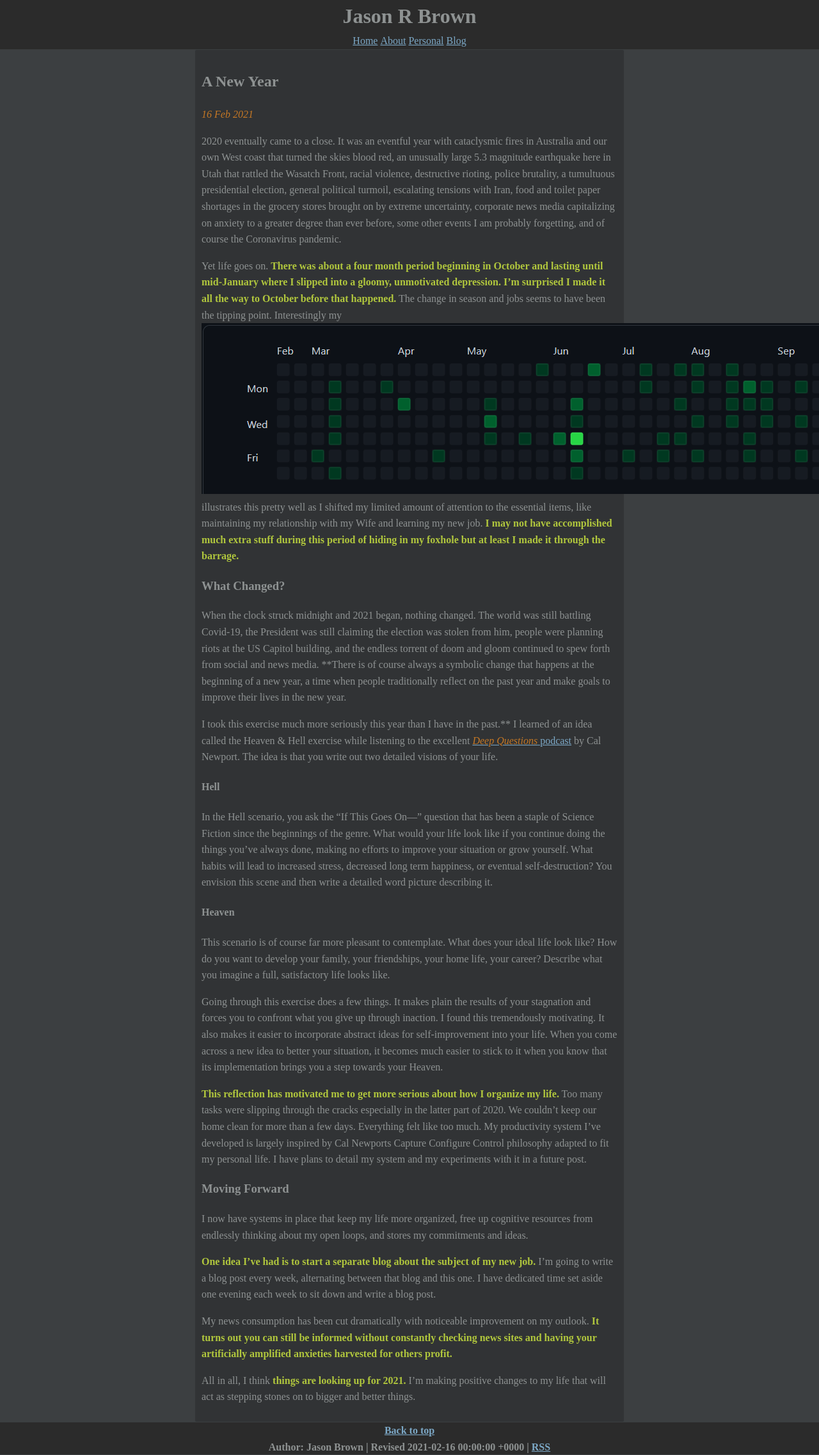
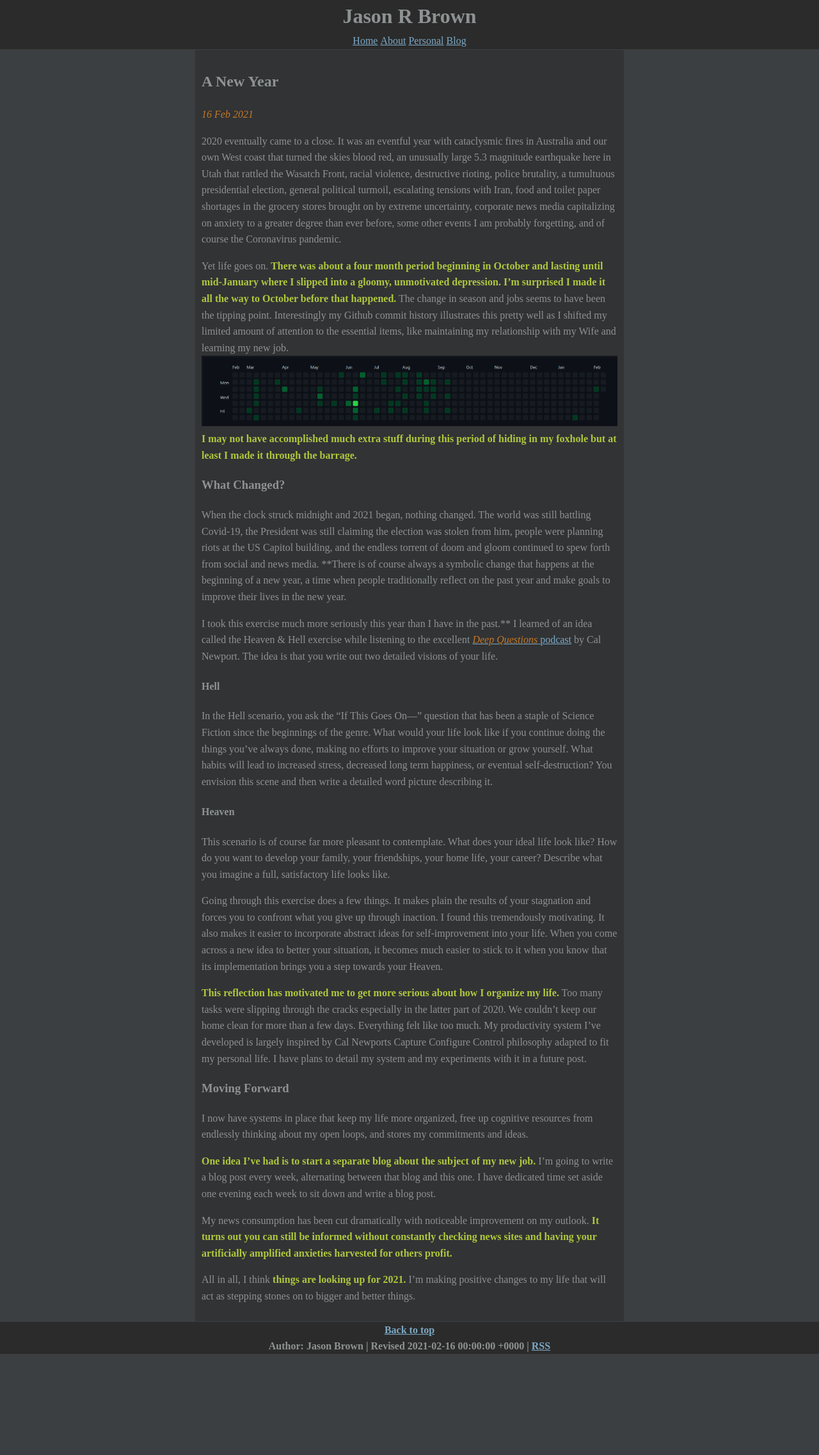
Before and after one commit to noUsernamesLef7/noUsernamesLef7.github.io, a Jekyll site: the page built from _posts/2021-02-16-A-New-Year.md, in a window 1280 px wide. Shown: the whole page at 64% size. Built offline with Jekyll 4.4.1, drawn with Linux system fonts in a browser that asks for light colours; after the commit the page ends 2117 px from its top, so only the background shows below that.

Commit message:
Correct image formatting

```diff
--- a/_posts/2021-02-16-A-New-Year.md
+++ b/_posts/2021-02-16-A-New-Year.md
@@ -6,7 +6,7 @@ title: A New Year
 ---
 2020 eventually came to a close. It was an eventful year with cataclysmic fires in Australia and our own West coast that turned the skies blood red, an unusually large 5.3 magnitude earthquake here in Utah that rattled the Wasatch Front, racial violence, destructive rioting, police brutality, a tumultuous presidential election, general political turmoil, escalating tensions with Iran, food and toilet paper shortages in the grocery stores brought on by extreme uncertainty, corporate news media capitalizing on anxiety to a greater degree than ever before, some other events I am probably forgetting, and of course the Coronavirus pandemic.
 
-Yet life goes on. **There was about a four month period beginning in October and lasting until mid-January where I slipped into a gloomy, unmotivated depression. I'm surprised I made it all the way to October before that happened.** The change in season and jobs seems to have been the tipping point. Interestingly my ![Github commit history](/assets/images/2021-02-16-Github-Commits.png) illustrates this pretty well as I shifted my limited amount of attention to the essential items, like maintaining my relationship with my Wife and learning my new job. **I may not have accomplished much extra stuff during this period of hiding in my foxhole but at least I made it through the barrage.**
+Yet life goes on. **There was about a four month period beginning in October and lasting until mid-January where I slipped into a gloomy, unmotivated depression. I'm surprised I made it all the way to October before that happened.** The change in season and jobs seems to have been the tipping point. Interestingly my Github commit history illustrates this pretty well as I shifted my limited amount of attention to the essential items, like maintaining my relationship with my Wife and learning my new job. ![Github commit history](/assets/images/2021-02-16-Github-Commits.png) **I may not have accomplished much extra stuff during this period of hiding in my foxhole but at least I made it through the barrage.**
 
 ### What Changed?
 When the clock struck midnight and 2021 began, nothing changed. The world was still battling Covid-19, the President was still claiming the election was stolen from him, people were planning riots at the US Capitol building, and the endless torrent of doom and gloom continued to spew forth from social and news media. **There is of course always a symbolic change that happens at the beginning of a new year, a time when people traditionally reflect on the past year and make goals to improve their lives in the new year.
--- a/assets/css/darcula-like.css
+++ b/assets/css/darcula-like.css
@@ -56,6 +56,11 @@ div {
 	padding: 3px;
 }
 
+img {
+	max-width:100%;
+	max-height:100%;
+}
+
 .highlighter-rouge {
 	border-radius:2px;
 	background-color:#2b2b2b;
```
